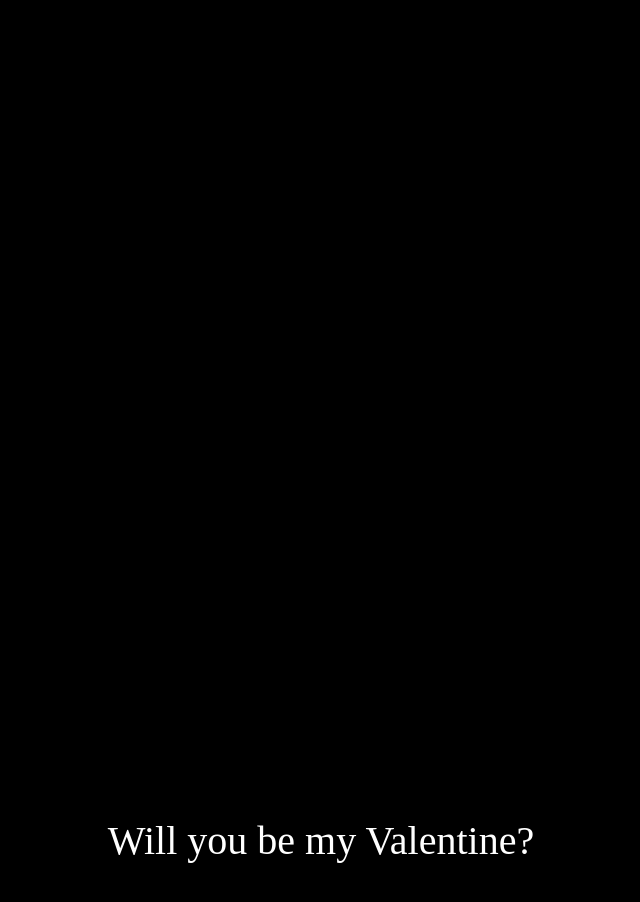
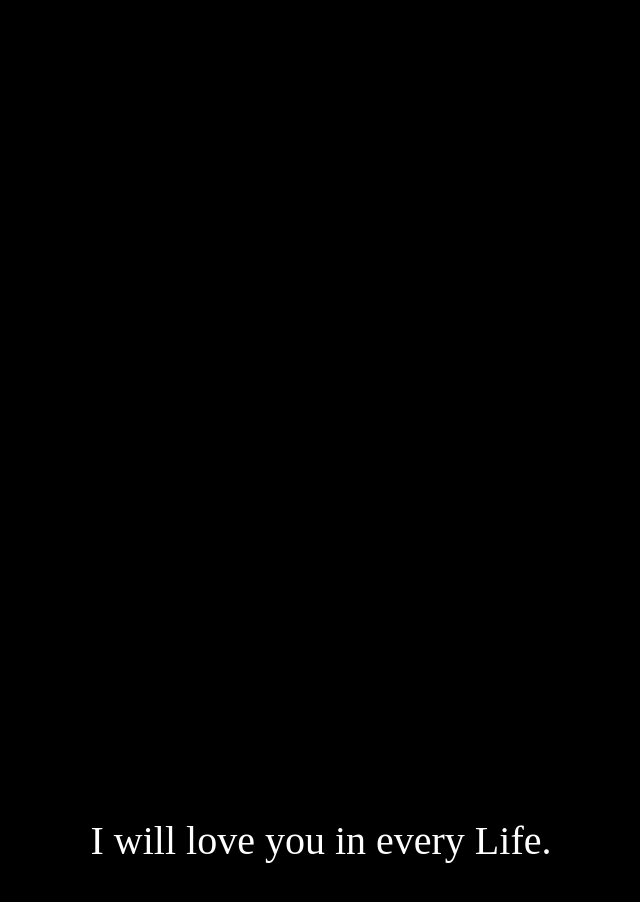
Before and after one commit to vipinrawat001/lovely, a plain HTML site: page index.html in a window 1280 px wide. Shown: the top 902 px of the page, without its empty margins (319-959 px from the left). Drawn offline with nearby package versions, Linux system fonts and the light colour scheme.

Commit message:
Update index.html

```diff
--- a/index.html
+++ b/index.html
@@ -33,7 +33,7 @@
 
         <section class="outro">
             <div>
-            <h1>Will you be my Valentine?</h1>
+            <h1>I will love you in every Life.</h1>
         </div>
         </section>
     </div>
```
